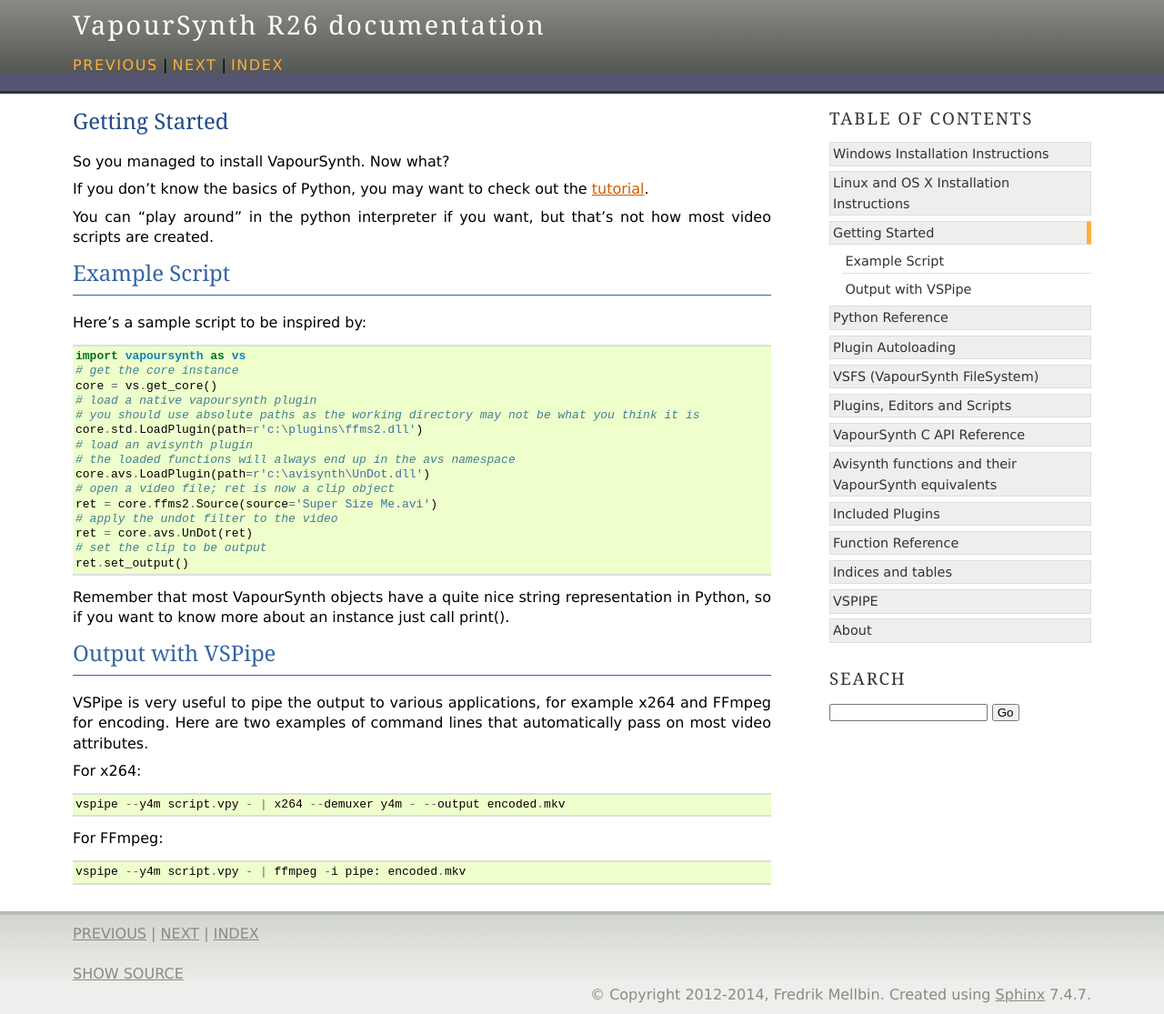
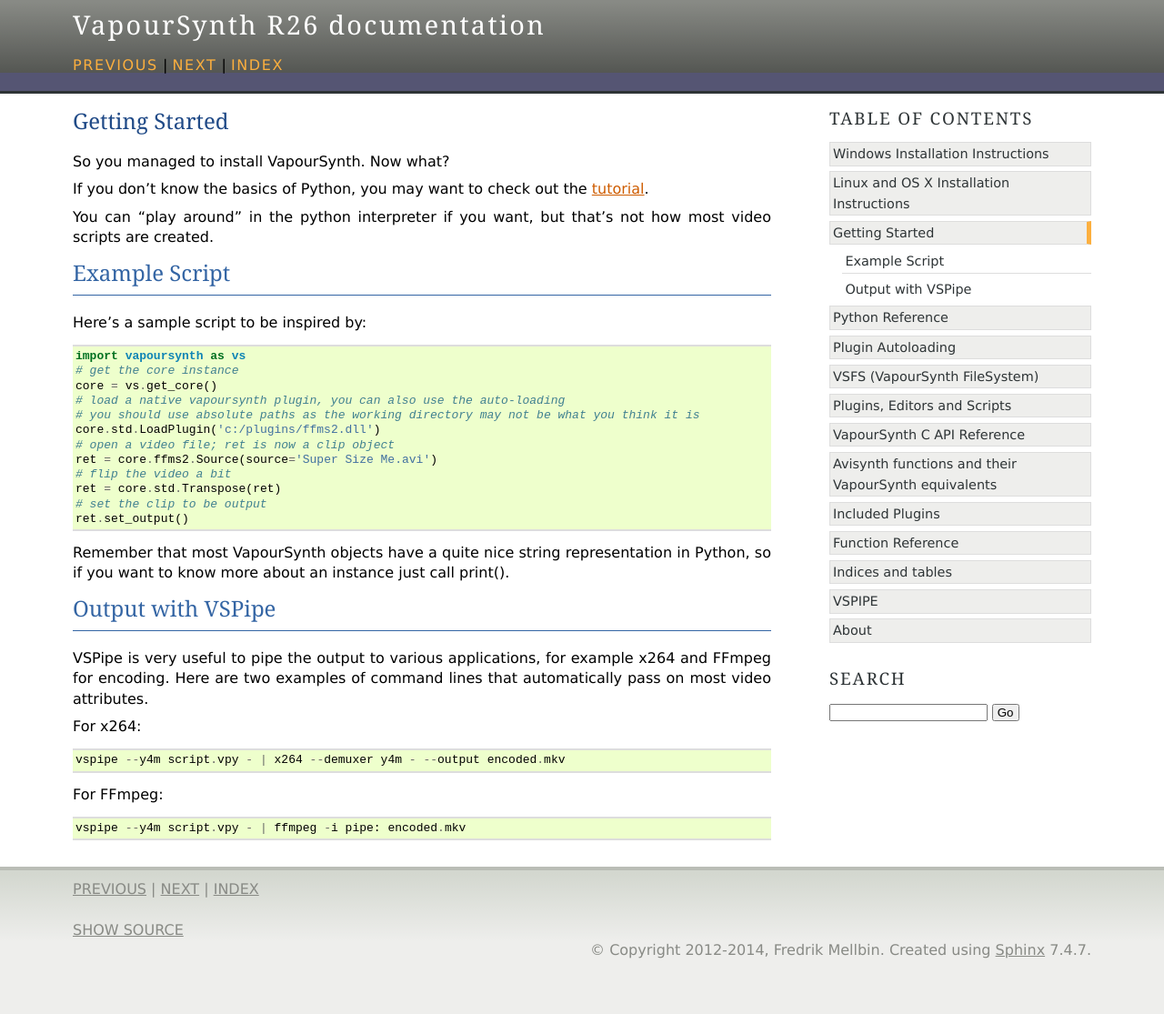
Before and after one commit to vapoursynth/vapoursynth, a Sphinx documentation site: the page built from doc/gettingstarted.rst, in a window 1280 px wide. Shown: the whole page at 91% size. Built offline with Sphinx 7.4.7, drawn with Linux system fonts in a browser that asks for light colours; formulas are drawn with MathJax 3; after the commit the page ends 1066 px from its top, so only the background shows below that.

Commit message:
Minor doc additions

```diff
--- a/doc/gettingstarted.rst
+++ b/doc/gettingstarted.rst
@@ -17,16 +17,13 @@
    import vapoursynth as vs
    # get the core instance
    core = vs.get_core()
-   # load a native vapoursynth plugin
+   # load a native vapoursynth plugin, you can also use the auto-loading
    # you should use absolute paths as the working directory may not be what you think it is
-   core.std.LoadPlugin(path=r'c:\plugins\ffms2.dll')
-   # load an avisynth plugin
-   # the loaded functions will always end up in the avs namespace
-   core.avs.LoadPlugin(path=r'c:\avisynth\UnDot.dll')
+   core.std.LoadPlugin('c:/plugins/ffms2.dll')
    # open a video file; ret is now a clip object
    ret = core.ffms2.Source(source='Super Size Me.avi')
-   # apply the undot filter to the video
-   ret = core.avs.UnDot(ret)
+   # flip the video a bit
+   ret = core.std.Transpose(ret)
    # set the clip to be output
    ret.set_output()
 
--- a/doc/installation.rst
+++ b/doc/installation.rst
@@ -81,6 +81,7 @@
 
    git pull
 
+Note that you may have to specify the prefix to use when calling configure to install VapourSynth into a path where your system will search for it by default.
 Enter the VapourSynth directory and run these commands to compile and install::
 
    ./autogen.sh
--- a/doc/pluginlist.rst
+++ b/doc/pluginlist.rst
@@ -17,6 +17,7 @@
 * :ref:`Vinverse <vinverse>` -- in the source tree
 * :ref:`VIVTC <vivtc>` -- field matching, inverse telecine and decimation, in the source tree
 * `AddGrain <http://forum.doom9.org/showthread.php?t=171073>`_ -- Port of the Avisynth AddGrain filter
+* `Basic audio support <http://forum.doom9.org/showthread.php?t=171555>`_ -- A plugin that adds basic audio support
 * `Bifrost 2000 <https://github.com/dubhater/vapoursynth-bifrost>`_ -- A rainbow remover based on the Bifrost filter for Avisynth
 * `Bilateral <http://forum.doom9.org/showthread.php?t=171306>`_ -- Bilateral filtering
 * `CTMF <http://forum.doom9.org/showthread.php?t=171213>`_ -- Constant Time Median Filtering
```
